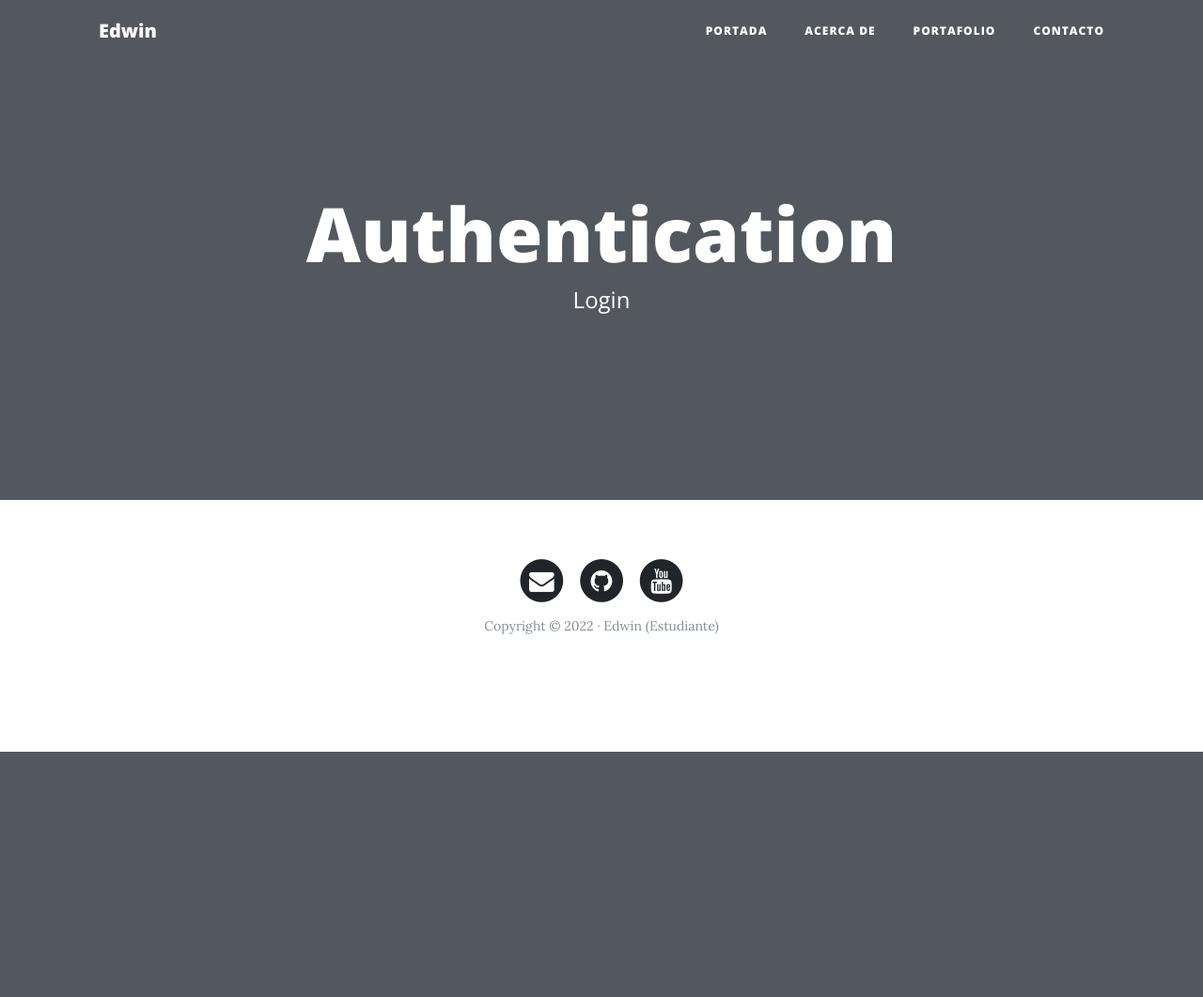
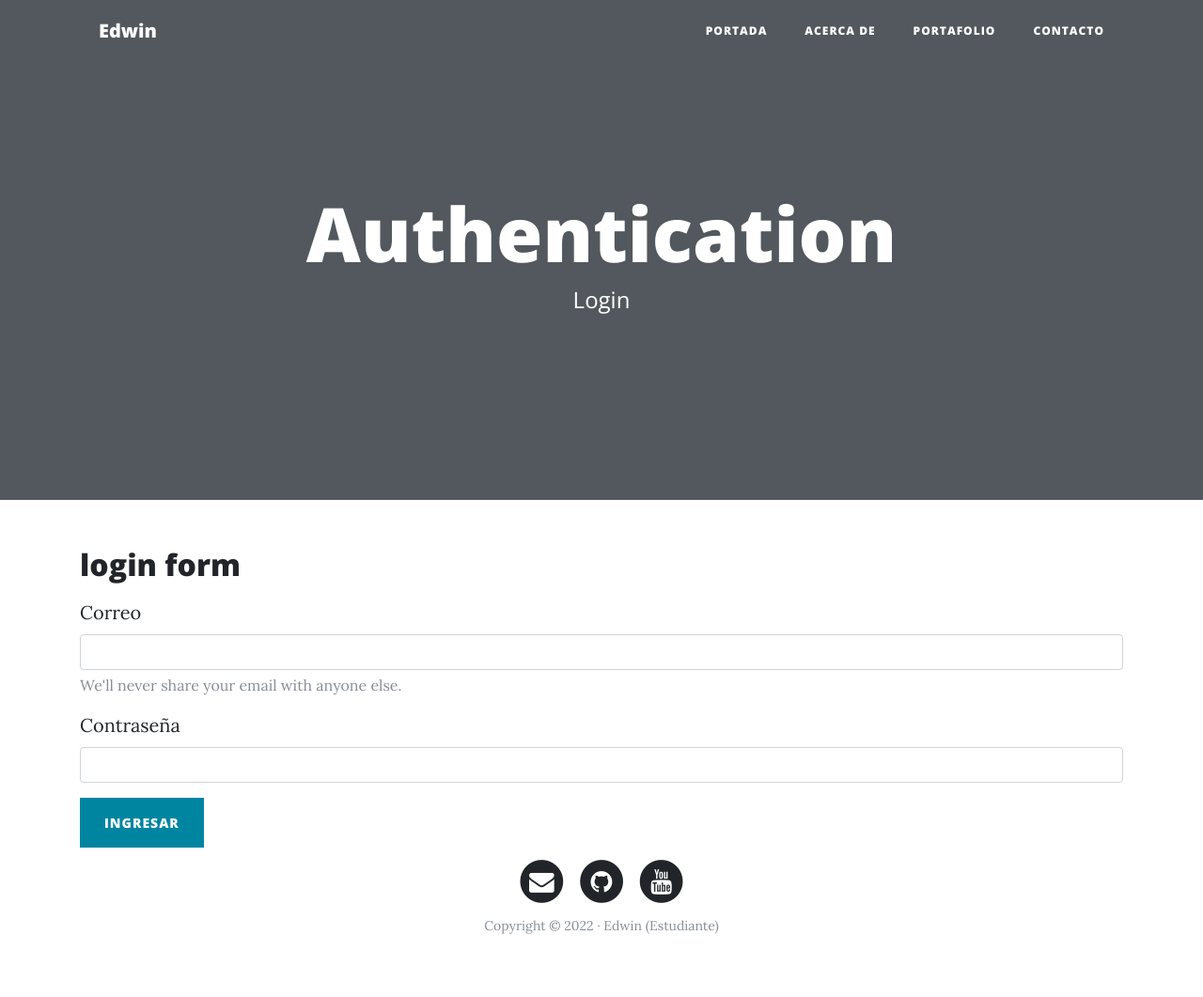
Before and after one commit to EdwiAquno/flaskweppersonal, a Flask app: page /login in a window 1280 px wide. Shown: the whole page at 94% size. Before the commit the page ends 800 px from the top, so only its background shows below. Run offline with Flask 2, Linux system fonts and the light colour scheme; some libraries are stand-ins or nearby versions.

Commit message:
comenzando con forms - login

```diff
--- a/app.py
+++ b/app.py
@@ -1,4 +1,4 @@
-from flask import Flask, render_template
+from flask import Flask, render_template, request
 
 app = Flask(__name__)
 
@@ -47,6 +47,14 @@ def login():
 def register():
     return render_template('auth/register.html')
 
+@app.route('/welcome')
+def welcome():
+    email = request.args.get('mail')
+    password = request.args.get('Password')
+    access = {'email': email, 'password': password}
+
+    return render_template('admin/index.html', access_user=access)
+
 
 if __name__ == '__main__':
     app.run(debug=True)
--- a/templates/auth/login.html
+++ b/templates/auth/login.html
@@ -5,3 +5,24 @@
 
 {% block header_title %}Authentication{% endblock %}
 {% block header_sub %}Login{% endblock %}
+
+{% block content %}
+
+<div class="container">
+    <h2>login form</h2>
+    <form class="mt-3" action="{{ url_for('welcome') }}">
+        <div class="form-group">
+          <label for="mail">Correo</label>
+          <input type="email" class="form-control" id="mail" name="mail" aria-describedby="emailHelp">
+          <small id="emailHelp" class="form-text text-muted">We'll never share your email with anyone else.</small>
+        </div>
+        <div class="form-group">
+          <label for="Password">Contraseña</label>
+          <input type="password" class="form-control" name="Password" id="Password">
+        </div>
+
+        <button type="submit" class="btn btn-primary">Ingresar</button>
+      </form>
+</div>
+
+{% endblock %}
```
Also changed, not shown: templates/admin/index.html (+8 -0 lines).
